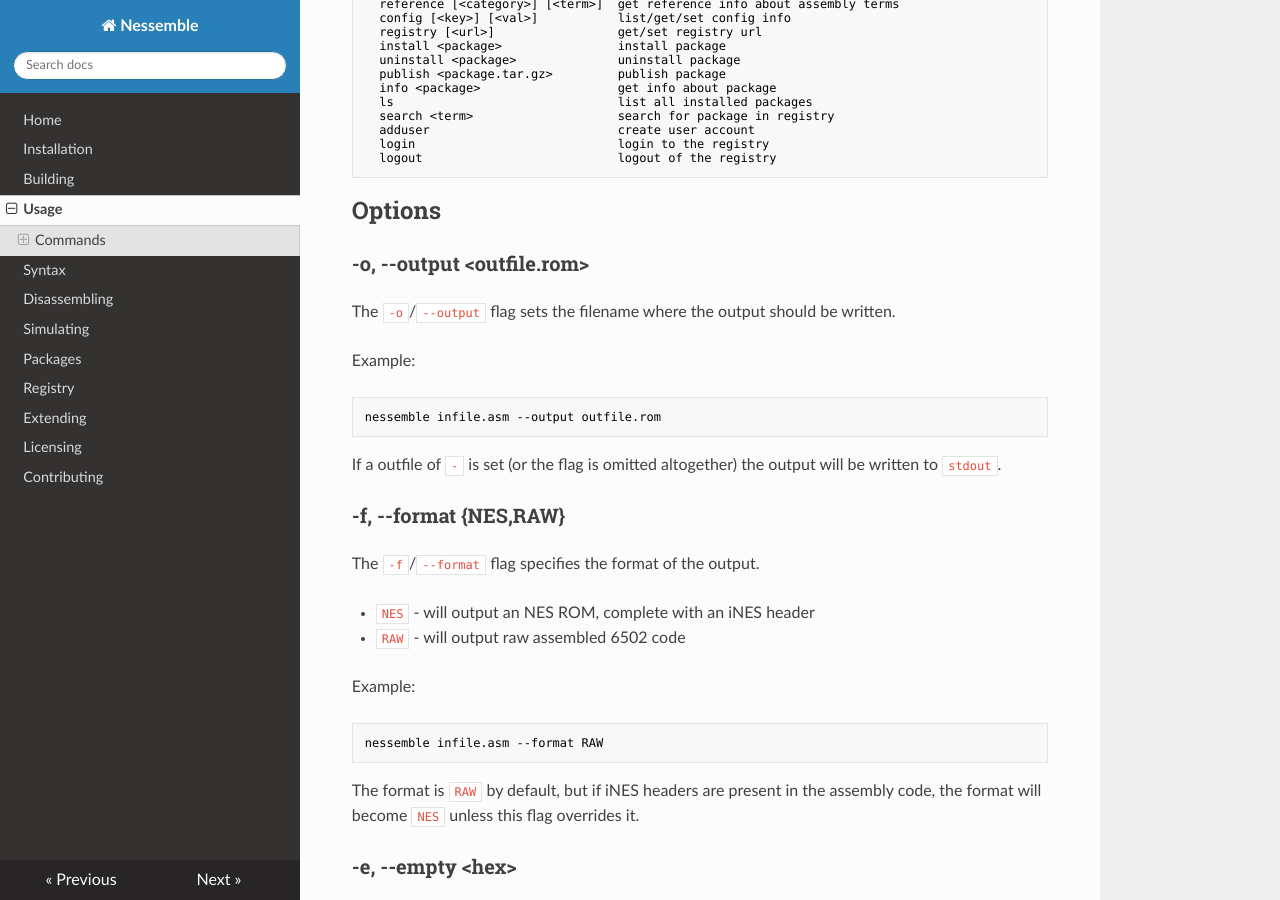
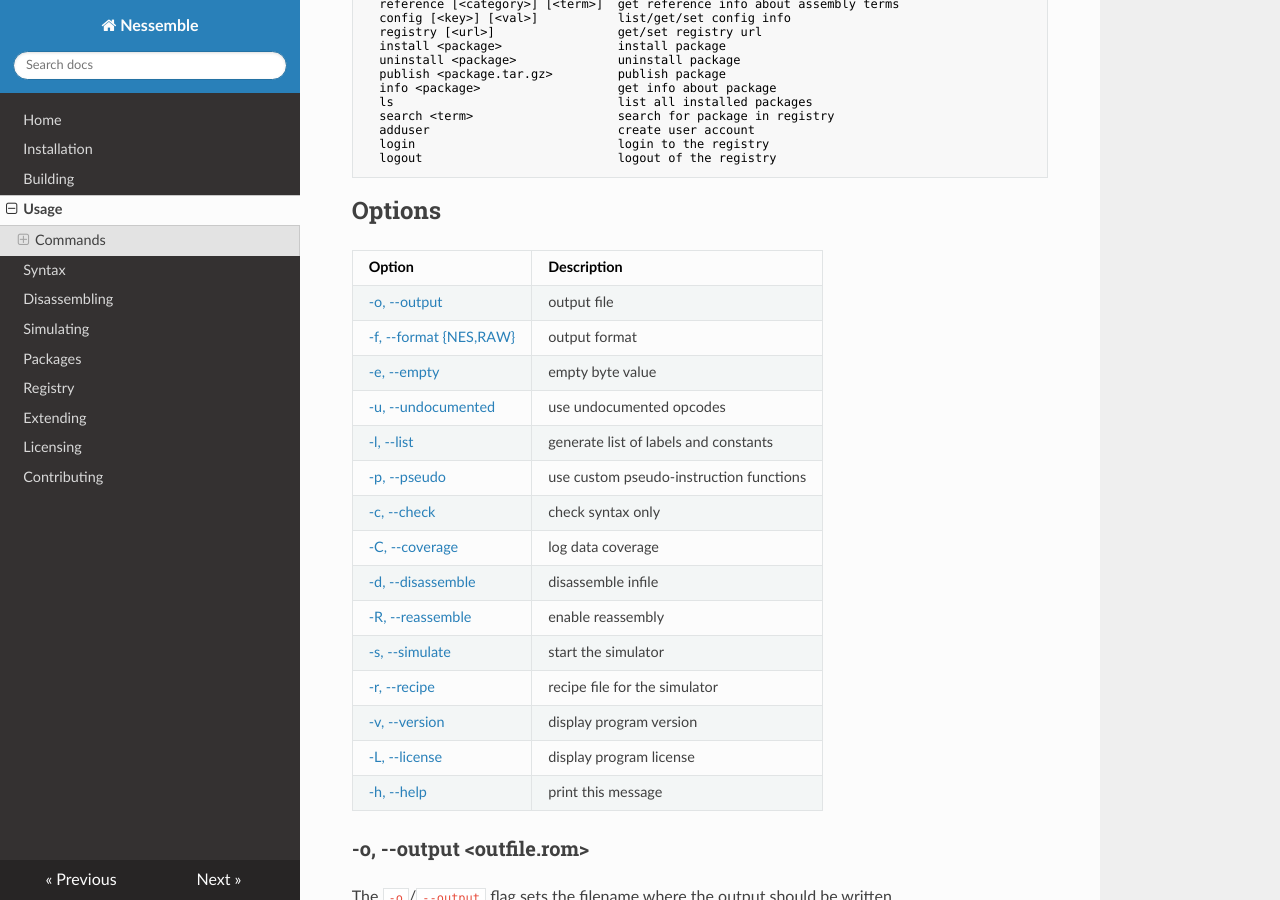
Before and after one commit to kevinselwyn/nessemble, an MkDocs documentation site: the page built from docs/pages/usage.md, in a window 1280 px wide and 900 px high, scrolled down 498 px. Built offline with MkDocs 1.6.1, drawn with Linux system fonts in a browser that asks for light colours; nearby versions of some CDN libraries; old or Windows-style settings are respelled for this version of MkDocs; some of the changed text lies outside the part shown.

````diff
--- a/docs/pages/usage.md
+++ b/docs/pages/usage.md
@@ -39,6 +39,24 @@ Commands:
 ```
 
 ## Options
+
+| Option                                                | Description                             |
+|-------------------------------------------------------|-----------------------------------------|
+| [-o, --output <outfile.rom>](#-o-output-outfilerom)   | output file                             |
+| [-f, --format {NES,RAW}](#-f-format-nesraw)           | output format                           |
+| [-e, --empty <hex>](#-e-empty-hex)                    | empty byte value                        |
+| [-u, --undocumented](#-u-undocumented)                | use undocumented opcodes                |
+| [-l, --list <listfile.txt>](#-l-list-listfiletxt)     | generate list of labels and constants   |
+| [-p, --pseudo <pseudo.txt>](#-p-pseudo-pseudotxt)     | use custom pseudo-instruction functions |
+| [-c, --check](#-c-check)                              | check syntax only                       |
+| [-C, --coverage](#-c-coverage)                        | log data coverage                       |
+| [-d, --disassemble](#-d-disassemble)                  | disassemble infile                      |
+| [-R, --reassemble](#-r-reassemble)                    | enable reassembly                       |
+| [-s, --simulate <infile.rom>](#-s-simulate-infilerom) | start the simulator                     |
+| [-r, --recipe <recipe.txt>](#-r-recipe-recipetxt)     | recipe file for the simulator           |
+| [-v, --version](#-v-version)                          | display program version                 |
+| [-L, --license](#-l-license)                          | display program license                 |
+| [-h, --help](#-h-help)                                | print this message                      |
 
 ### -o, --output &lt;outfile.rom&gt;
 
@@ -219,6 +237,23 @@ nessemble --help
 
 ## Commands
 
+| Command                                                                     | Description                             |
+|-----------------------------------------------------------------------------|-----------------------------------------|
+| [init \[&lt;arg&gt; ...\]](#init-arg)                                       | initialize new project                  |
+| [scripts](#scripts)                                                         | install scripts                         |
+| [reference \[&lt;category&gt;\] \[&lt;term&gt;\]](#reference-category-term) | get reference info about assembly terms |
+| [config \[&lt;key&gt;\] \[&lt;val&gt;\]](#config-key-val)                   | list/get/set config info                |
+| [registry \[&lt;url&gt;\]](#registry-url)                                   | get/set registry url                    |
+| [install &lt;package&gt;](#install-package)                                 | install package                         |
+| [uninstall &lt;package&gt;](#uninstall-package)                             | uninstall package                       |
+| [publish &lt;package.tar.gz&gt;](#publish-packagetargz)                     | publish package                         |
+| [info &lt;package&gt;](#info-package)                                       | get info about package                  |
+| [ls](#ls)                                                                   | list all installed packages             |
+| [search &lt;term&gt;](#search-term)                                         | search for package in registry          |
+| [adduser](#adduser)                                                         | create user account                     |
+| [login](#login)                                                             | login to the registry                   |
+| [logout](#logout)                                                           | logout of the registry                  |
+
 ### init [&lt;arg&gt; ...]
 
 The `init` command initializes a new project by guiding the user through the
--- a/server.py
+++ b/server.py
@@ -24,7 +24,7 @@ app = Flask(__name__)
 
 app.wsgi_app = DispatcherMiddleware(website, {
     '/registry': registry,
-    '/docs': docs
+    '/documentation': docs
 })
 
 #--------------#
````
Also changed, not shown: other parts of docs/pages/usage.md (+2 -2 lines), docs/pages/licensing.md (+2 -0 lines).
